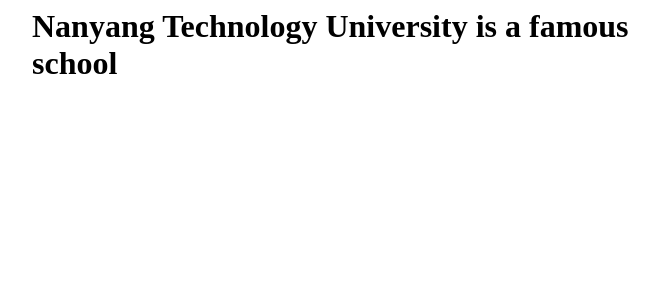
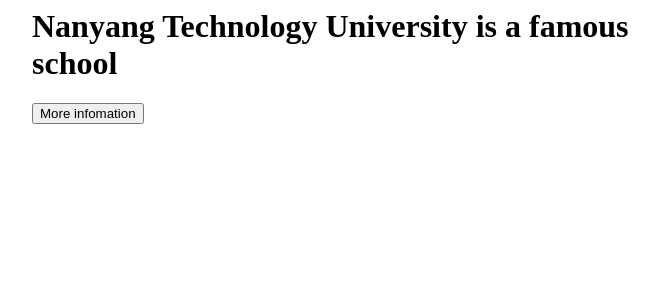
Before and after one commit to skywalker1123/zhenhong-He, a Flask app: page /about_NTU in a window 1280 px wide. Shown: the top 300 px of the page, without its empty margins (292-951 px from the left). Run offline with Flask 3, Linux system fonts and the light colour scheme.

Commit message:
Update about_NTU.html

```diff
--- a/templates/about_NTU.html
+++ b/templates/about_NTU.html
@@ -7,4 +7,5 @@
 
 <div class="container">
 <h1>Nanyang Technology University is a famous school</h1>
+  <button onclick="window.location.href = 'https://www.ntu.edu.sg';">More infomation</button>
 </div>
```
